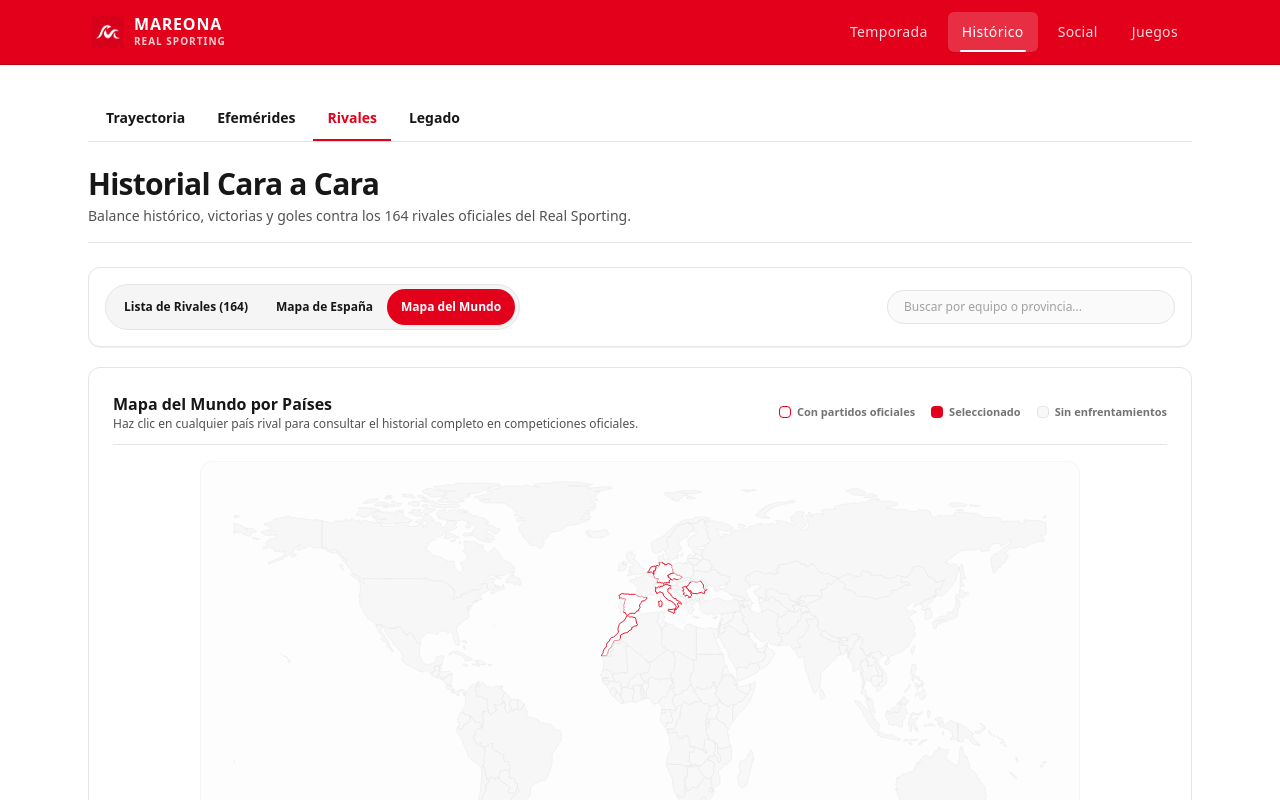
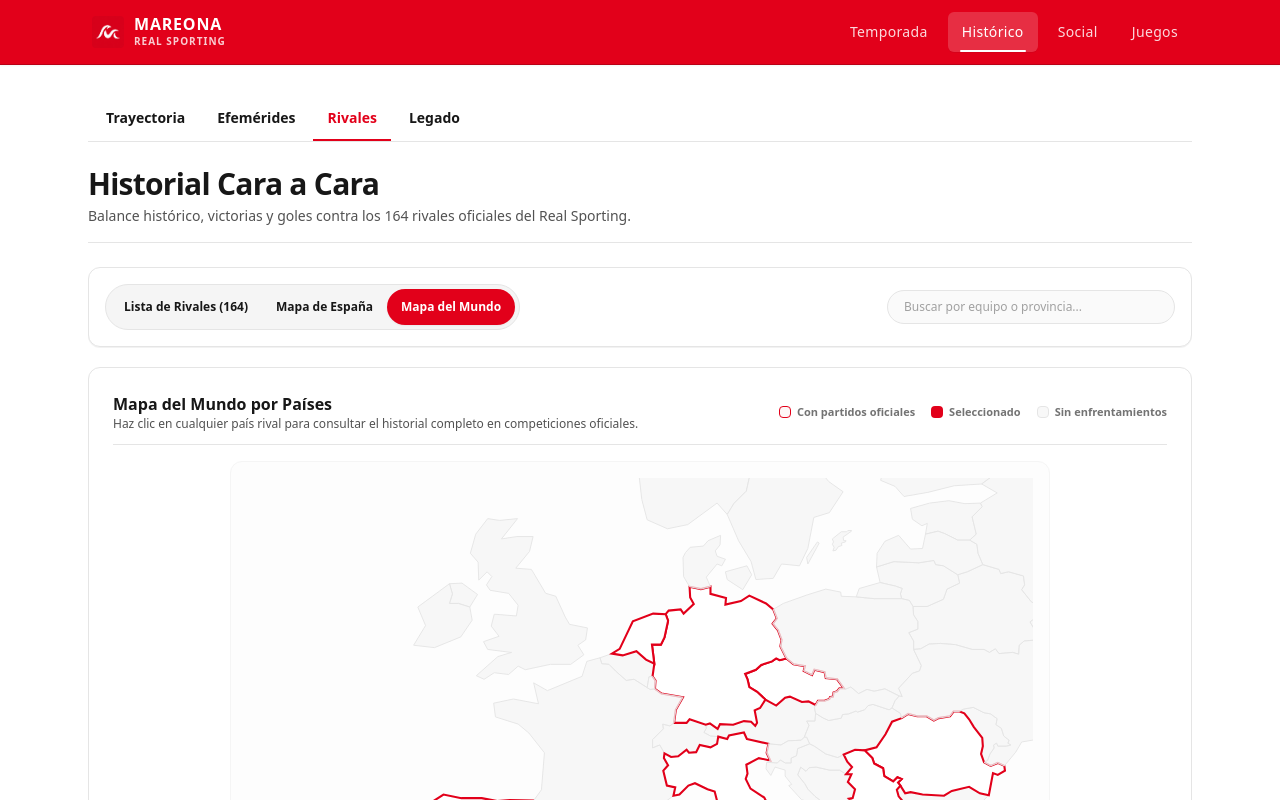
Before and after one commit to MarcoLorenzoMartinez/mareona, a Next.js app: page /historico/rivales in a window 1280 px wide. Both pictures are taken after a click on the tab "Mapa del Mundo". Shown: the top 800 px of the page. Built offline with nearby package versions, Linux system fonts and the light colour scheme.

Commit message:
feat(rivals): zoom in world map to focus on European and Mediterranean rival nations

```diff
--- a/src/app/(main)/historico/rivales/world-map.tsx
+++ b/src/app/(main)/historico/rivales/world-map.tsx
@@ -56,24 +56,24 @@ export function WorldMap({
         </div>
       </div>
 
-      {/* SVG Canvas Container */}
-      <div className="relative mx-auto w-full max-w-[880px] aspect-[900/450] overflow-hidden rounded-xl border border-neutral-100 bg-neutral-50/40 p-2 sm:p-4">
+      {/* SVG Canvas Container Zoomed on European/Mediterranean Rival Area */}
+      <div className="relative mx-auto w-full max-w-[820px] aspect-[135/100] overflow-hidden rounded-xl border border-neutral-100 bg-neutral-50/40 p-2 sm:p-4">
         <svg
-          viewBox="0 0 900 450"
+          viewBox="398 75 130 96"
           className="h-full w-full select-none"
           role="img"
-          aria-label="Mapa interactivo del mundo con países rivales del Real Sporting"
+          aria-label="Mapa de países rivales del Real Sporting en competiciones oficiales"
         >
           {worldPaths.map((country) => {
             const summary = countryMap.get(country.name.toLowerCase());
             const hasMatches = Boolean(summary && summary.totalMatches > 0);
             const isSelected = selectedCountryName === country.name;
 
-            let fillClass = "fill-neutral-100/70 stroke-neutral-200 stroke-[0.5] cursor-not-allowed";
+            let fillClass = "fill-neutral-100/70 stroke-neutral-200 stroke-[0.15] cursor-not-allowed";
             if (isSelected) {
-              fillClass = "fill-[#e2001a] stroke-white stroke-[1.2] cursor-pointer drop-shadow-sm";
+              fillClass = "fill-[#e2001a] stroke-white stroke-[0.4] cursor-pointer drop-shadow-sm";
             } else if (hasMatches) {
-              fillClass = "fill-white hover:fill-red-50/80 stroke-[#e2001a] stroke-[1] cursor-pointer transition-colors";
+              fillClass = "fill-white hover:fill-red-50/80 stroke-[#e2001a] stroke-[0.35] cursor-pointer transition-colors";
             }
 
             return (
```
